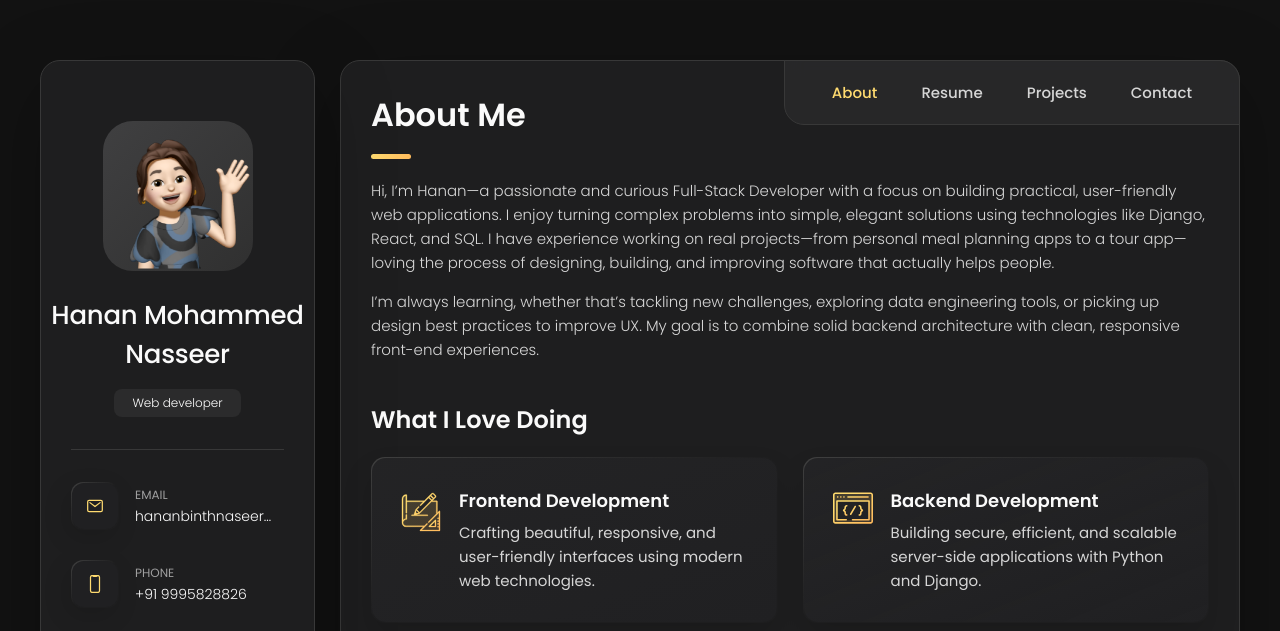
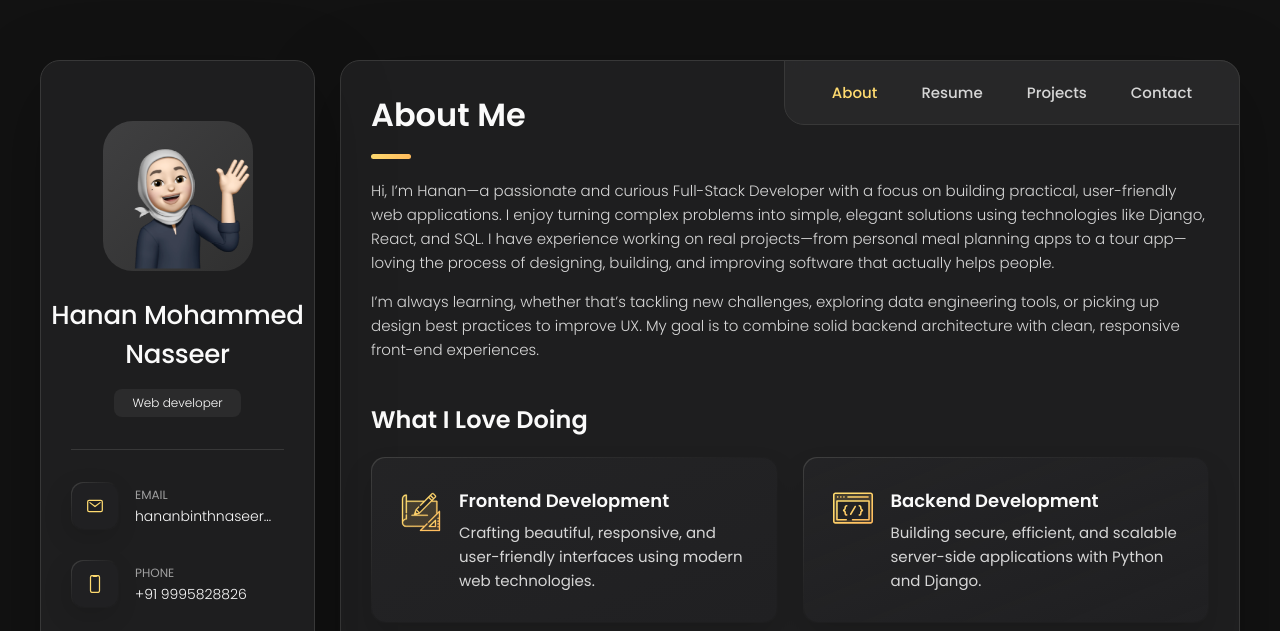
Before and after one commit to Hanan-m-naseer/Portfolio, a plain HTML site: page index.html in a window 1280 px wide. Shown: the top 631 px of the page. Drawn offline with nearby package versions, Linux system fonts and the light colour scheme.

Commit message:
Update avatar image

```diff
--- a/index.html
+++ b/index.html
@@ -42,7 +42,7 @@
       <div class="sidebar-info">
 
         <figure class="avatar-box">
-          <img src="./assets/images/hananavatar.webp" alt="Richard hanrick" width="80">
+          <img src="./assets/images/my_avatar.webp" alt="Richard hanrick" width="80">
         </figure>
 
         <div class="info-content">
```
Also changed, not shown: assets/images/my_avatar.webp (added).
